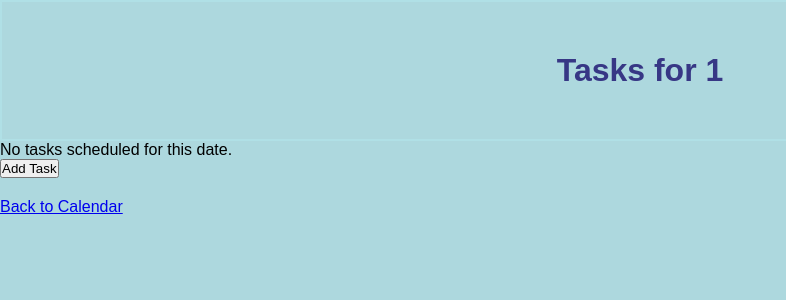
After one commit to jrwhe01/Calendar, a Flask app: page /tasks_for_date/1 in a window 1280 px wide. The commit adds this page. Shown: the top 300 px of the page, without its empty margins (0-786 px from the left). Run offline with Flask 3, Linux system fonts and the light colour scheme; data that the repository does not hold is empty.

Commit message:
fixed order of pages

```diff
--- a/app.py
+++ b/app.py
@@ -13,7 +13,14 @@ tasks_collection = db["tasks"]
 def index():
     return render_template('index.html')
 
-tasks_by_date = {}
+# tasks_by_date = {}
+
+@app.route('/tasks_for_date/<date>')
+def show_tasks(date):
+    tasks = list(tasks_collection.find({'date': date}))
+    return render_template('tasks_for_date.html', date=date, tasks=tasks)
+
+
 
 @app.route('/add-task/<date>', methods=['GET', 'POST'])
 def add_task_date(date):
@@ -36,6 +43,7 @@ def add_task_date(date):
             tasks_collection.insert_one(task_data)
 
     # flash("Task added successfully!")
+        return redirect(url_for('show_tasks', date=date))
 
     return render_template('add_task.html', date=date)
 
--- a/static/script.js
+++ b/static/script.js
@@ -90,7 +90,7 @@ function DateClickListeners()
             if (clicked_date)
             {
                 console.log(`You clicked on the date: ${clicked_date}`)
-                window.location.href = `add-task/${clicked_date}`;
+                window.location.href = `tasks_for_date/${clicked_date}`;
             }
         });
     });
--- a/templates/add_task.html
+++ b/templates/add_task.html
@@ -51,6 +51,8 @@
     <div class="center-form">
     <a href="{{ url_for('index') }}">Back to Calendar</a>
     </div>
-
+    <div class="center-form">
+    <a href="{{ url_for('show_tasks', date=date) }}">Back to Schedule</a>
+    </div>
 </body>
 </html>
--- /dev/null
+++ b/templates/tasks_for_date.html
@@ -0,0 +1,38 @@
+<!DOCTYPE html>
+<html>
+<head>
+    <title>Schedule for {{ date }}</title>
+</head>
+    <link rel="stylesheet" href="{{ url_for('static', filename='taskstyle.css') }}">
+        <link rel="stylesheet" href=
+"https://fonts.googleapis.com/css2?family=Material+Symbols+Rounded:opsz,wght,FILL,GRAD@20..48,100..700,0..1,-50..200">
+<body>
+    <h1>Tasks for {{ date }}</h1>
+
+    {% if tasks %}
+        <ul>
+            {% for task in tasks %}
+                <li>
+                    <strong>{{ task.taskname }}</strong><br>
+                    {{ task.description }}<br>
+                    {{ task.stHours }}:{{ task.stMinutes }} – {{ task.etHours }}:{{ task.etMinutes }}
+                </li>
+            {% endfor %}
+        </ul>
+    {% else %}
+        <p>No tasks scheduled for this date.</p>
+    {% endif %}
+
+    <div>
+       <button id="addATask" >Add Task</button>
+    </div>
+
+    <a href="{{ url_for('index') }}">Back to Calendar</a>
+    <script>
+        document.getElementById("addATask").addEventListener("click", function() {
+            const date = "{{ date }}";
+            window.location.href = `/add-task/${date}`;
+        });
+    </script>
+</body>
+</html>
```
